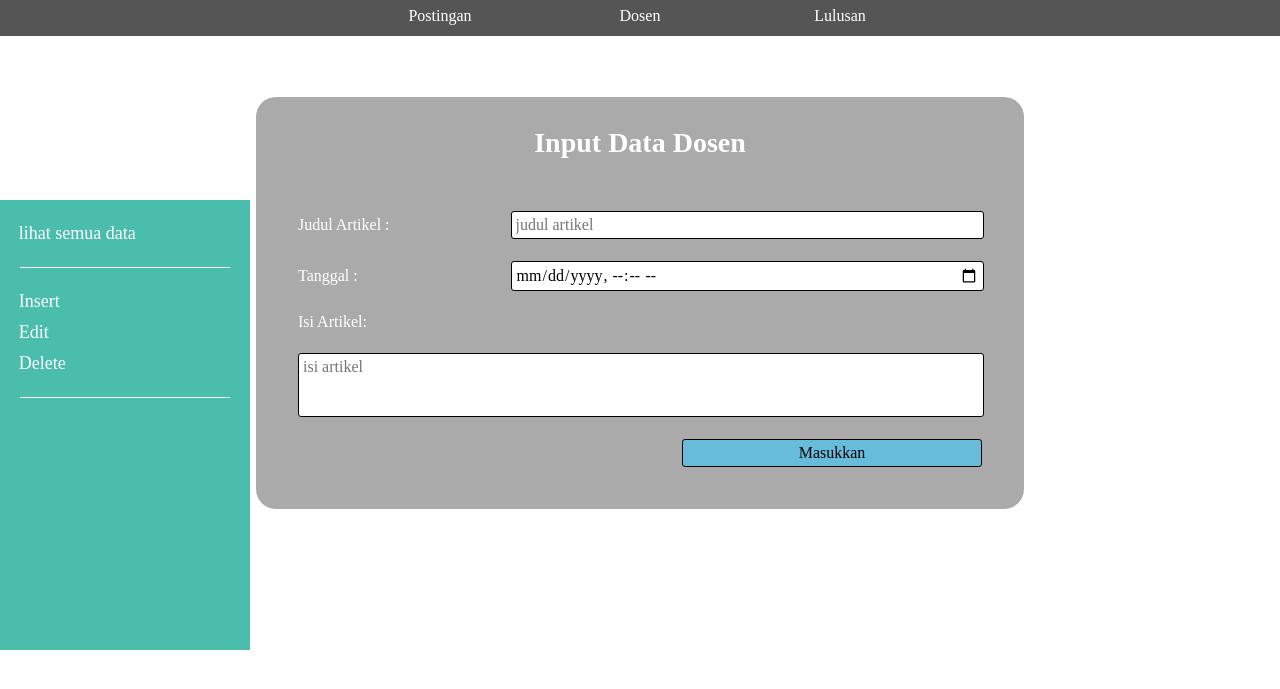
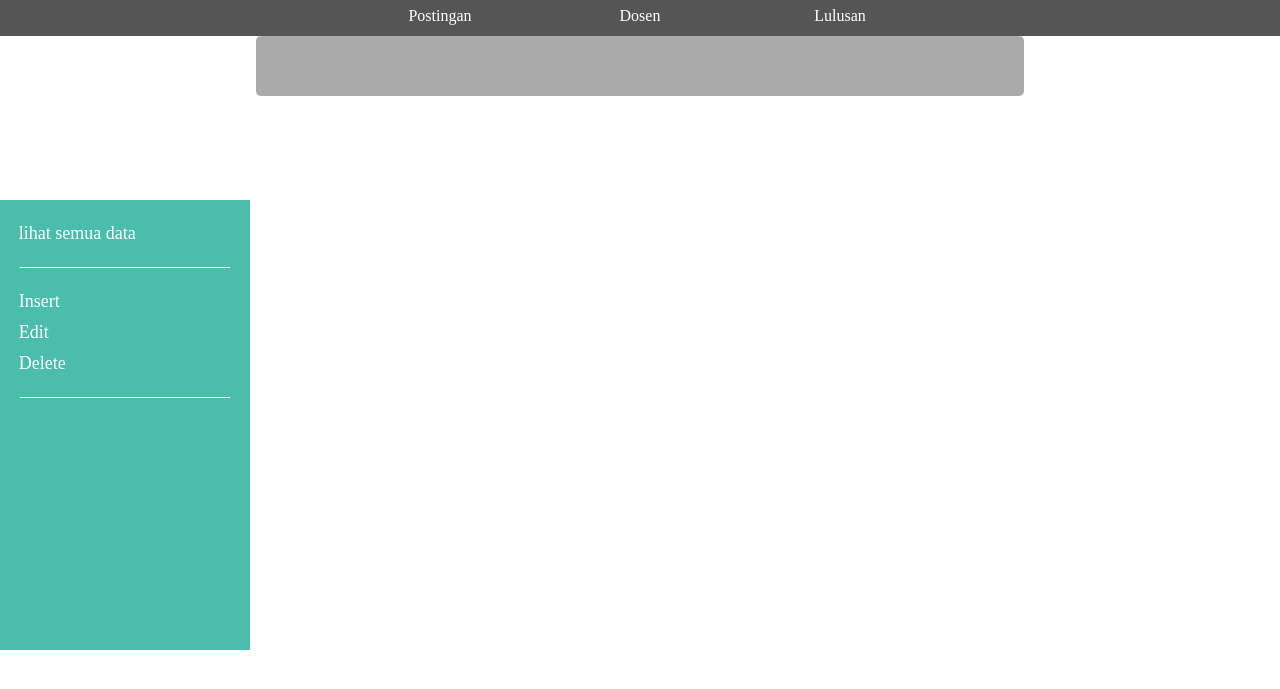
Before and after one commit to Notheless/DuiSitusTI, a PHP site: page /admin/insert.php in a window 1280 px wide. Shown: the top 689 px of the page. Run offline with PHP 8.4, Linux system fonts and the light colour scheme.

Commit message:
insert
yayaaya

```diff
--- a/admin/css/adm-content.css
+++ b/admin/css/adm-content.css
@@ -1,7 +1,7 @@
 .admin-content-pos {
     position: relative;
     width: 60%;
-    max-width: 1000px;
+    max-width: 1200px;
     height: auto;
     margin: 0 auto;
     padding: 20px;
@@ -78,3 +78,10 @@
     color: white;
     background-color: #5093ac;
 }
+.admin-main-content {
+    margin-top: 16px;
+    height: auto;
+    padding: 30px;
+    background-color: #aaa;
+    border-radius: 5px;
+}
--- a/admin/insert.php
+++ b/admin/insert.php
@@ -9,8 +9,14 @@
 <body>
     <?php include 'admin-navbar.html';?>
     <div class="admin-content-pos">
-        <div class="admin-content">
-            <h2 class="content-title">Input Data Dosen</h2>
+
+        <div class="admin-main-content">
+
+        </div>
+
+        <!-- insert -->
+        <!-- <div class="admin-content">
+            <h2 class="content-title">Input Dosen</h2>
             <form action="test.php" method="post">
                 <table>
                     <tr>
@@ -30,7 +36,53 @@
                         <td></td><td style="text-align: right"><input class="button" type="submit" value="Masukkan"></td>
                 </table>
             </form>
-        </div>
+        </div> -->
+
+        <!-- update -->
+        <!-- <div class="admin-content">
+            <h2 class="content-title">Update Artikel</h2>
+            <form action="test.php" method="post">
+                <table>
+                    <tr>
+                        <td><p>Judul Artikel : </p></td>
+                        <td width="70%"><input class="data-input" type="text" name="judul_artikel" placeholder="judul artikel"></td>
+                    </tr>
+                    <tr>
+                        <td><p>Tanggal : </p></td>
+                        <td><input class="data-input" type="datetime-local" name="tanggal_artikel" placeholder="11/7/2017" ></td>
+                    </tr>
+                    <tr>
+                        <td><p>Isi Artikel: </p></td>
+                    </tr>
+                    <tr>
+                        <td colspan="2"><textarea rows="3" name="isi_artikel" placeholder="isi artikel"></textarea></td>
+                    </tr>
+                        <td></td><td style="text-align: right"><input class="button" type="submit" value="Masukkan"></td>
+                </table>
+            </form>
+        </div> -->
+
+        <!-- delete -->
+        <!-- <div class="admin-content">
+            <h2 class="content-title">Hapus Artikel</h2>
+            <form action="" method="post">
+                <table style="text-align:center">
+                    <tr>
+                        <td><p>Artikel dengan judul : </p></td>
+                    </tr>
+                    <tr>
+                        <td><p>- ... -</p></td>
+                    </tr>
+                    <tr>
+                        <td><p>Akan dihapus dan tidak bisa dikembalikan, apakah anda yakin? </p></td>
+                    </tr>
+                    <tr>
+                        <td><input type="checkbox" style="display:inline-block; margin-top: 20px;"><p style="display:inline">Saya yakin dengan apa yang saya lakukan</p></td>
+                    </tr>
+                        <td><input class="button" type="submit" value="Hapus"></td>
+                </table>
+            </form>
+        </div> -->
     </div>
     <script type="text/javascript" src="js/textarea.js"></script>
 </body>
--- a/database.php
+++ b/database.php
@@ -1,7 +1,7 @@
 <?php
 $servername = "localhost";
-$username = "user";
-$password = "admin";
+$username = "root";
+$password = "";
 $dbname = "situsti";
 $conn = new mysqli($servername, $username, $password, $dbname);
 if ($conn->connect_error) {
```
